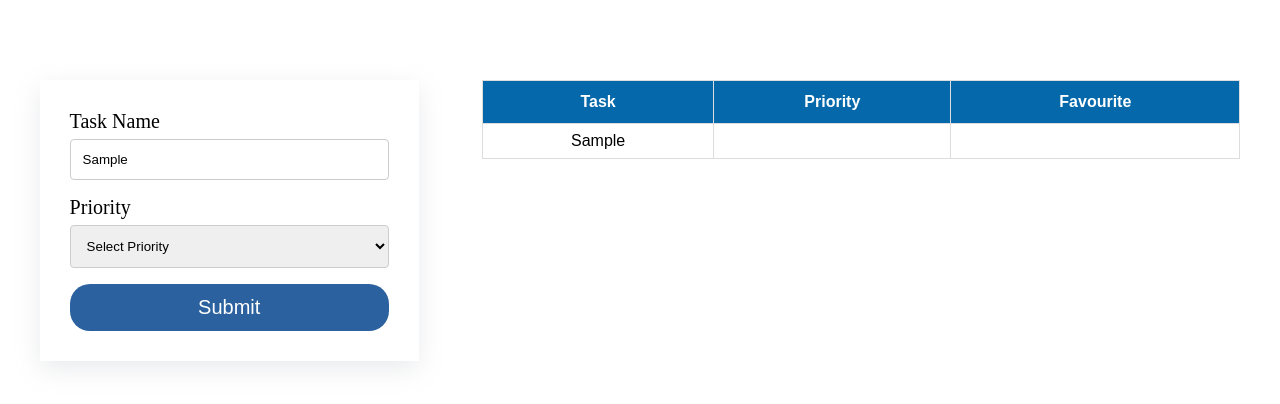
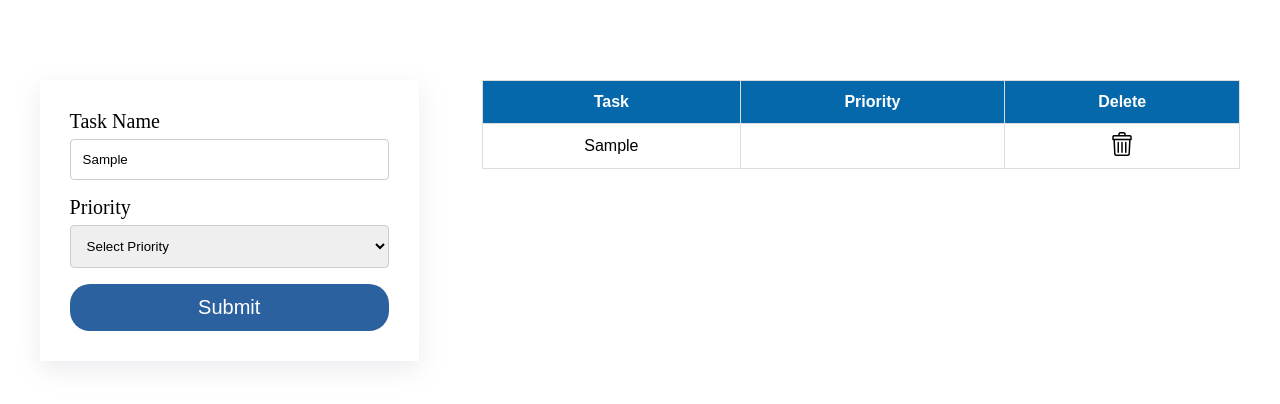
Before and after one commit to botbird-io/mern-teaching, a plain HTML site: page js/day16/TodoDOM_552626/index.html in a window 1280 px wide. Both pictures are taken after typing "Sample" into the empty fields and a click on the input 229 px from the left and 401 px from the top of the page. Shown: the part 94-498 px from the top of the page. Drawn offline with Linux system fonts and the light colour scheme.

Commit message:
delete todo task

```diff
--- a/js/day16/TodoDOM_552626/index.html
+++ b/js/day16/TodoDOM_552626/index.html
@@ -31,7 +31,7 @@
           <tr>
             <th>Task</th>
             <th>Priority</th>
-            <th>Favourite</th>
+            <th>Delete</th>
           </tr>
         </thead>
         <tbody>
--- a/js/day16/TodoDOM_552626/index.js
+++ b/js/day16/TodoDOM_552626/index.js
@@ -12,7 +12,6 @@
         task : input.value,
         priority : select.value
     }
-    // localStorage.setItem('task',JSON.stringify(obj))
 
     let arr = JSON.parse(localStorage.getItem('task'))
 
@@ -22,43 +21,36 @@
     arr.push(obj)
 
     localStorage.setItem('task',JSON.stringify(arr))
-    var td1 = document.createElement('td')
-    var td2 = document.createElement('td')
-    var td3 = document.createElement('td')
 
-    td1.innerText = input.value
-    td2.innerText = select.value
-
-    if(select.value == 'High')
-        td2.style.backgroundColor = 'red'
-    else if(select.value == 'Low')
-        td2.style.backgroundColor = 'green'
+    allTasks()
 
 
-    var tr = document.createElement('tr')
-
-    tr.append(td1,td2,td3)
-
-    tbody.append(tr)
 
 
 })
 
 
-function oldTasks(){
+function allTasks(){
     let arr = JSON.parse(localStorage.getItem('task'))
 
     if (arr == null)
         return
 
+    tbody.innerHTML = ""
+
     arr.forEach(function(e,i){
-        console.log(e)
+        // console.log(e)
         var td1 = document.createElement('td')
         var td2 = document.createElement('td')
         var td3 = document.createElement('td')
 
         td1.innerText = e.task
         td2.innerText = e.priority
+        td3.innerHTML = '<img src="./trash.png"/>'
+
+        td3.addEventListener('click',function () {
+            deleteRow(i)
+        })
 
         if(e.priority == 'High')
             td2.style.backgroundColor = 'red'
@@ -74,4 +66,16 @@
     })
 }
 
-oldTasks()
+allTasks()
+
+function deleteRow(index){
+    console.log('delete',index)
+    let arr = JSON.parse(localStorage.getItem('task'))
+
+    arr.splice(index,1)
+
+    localStorage.setItem('task',JSON.stringify(arr))
+
+    allTasks()
+
+}
```
Also changed, not shown: js/day16/TodoDOM_552626/trash.png (added).
